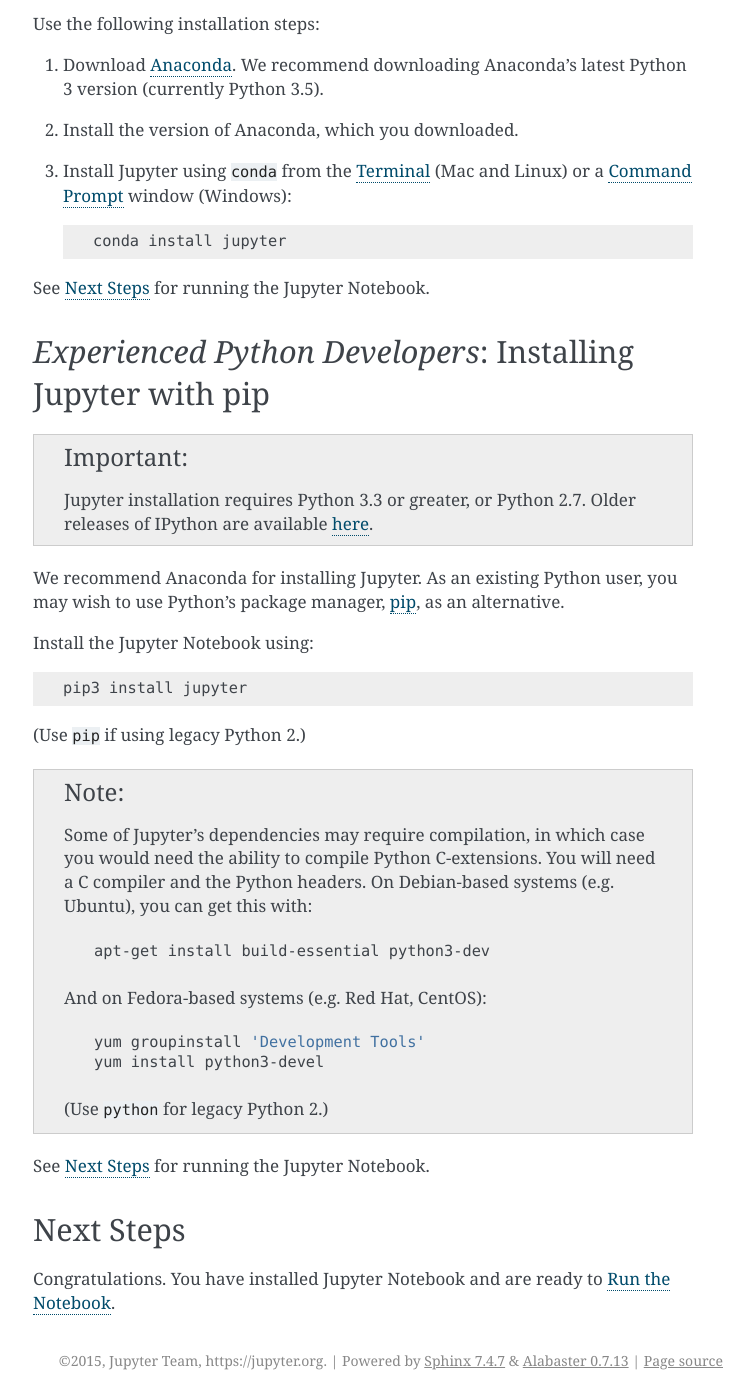
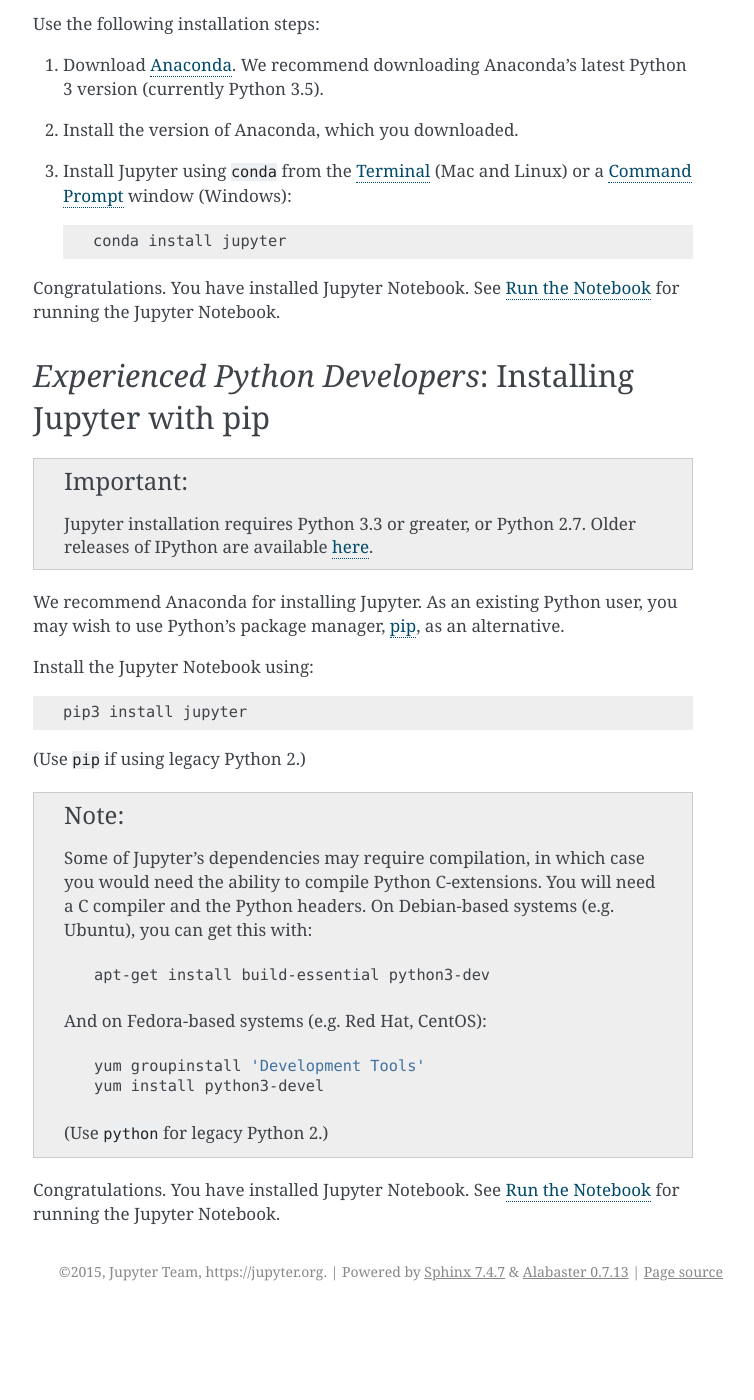
Before and after one commit to jupyter/jupyter, a Sphinx documentation site: the page built from docs/source/install.rst, in a window 1280 px wide and 1400 px high, scrolled down 656 px. Shown: the whole window, without its empty margins (387-1141 px from the left). Built offline with Sphinx 7.4.7, drawn with Linux system fonts in a browser that asks for light colours; pages that are not in the unit, such as notebooks, are missing from menus; after the commit the page ends 1967 px from its top, so only the background shows below that.

Commit message:
Simplify awkward link

```diff
--- a/docs/source/install.rst
+++ b/docs/source/install.rst
@@ -38,7 +38,8 @@
 
        conda install jupyter
 
-See :ref:`Next Steps <next-steps>` for running the Jupyter Notebook.
+Congratulations. You have installed Jupyter Notebook. See
+:ref:`Run the Notebook <running>` for running the Jupyter Notebook.
 
 .. _existing-python-new-jupyter:
 
@@ -85,12 +86,5 @@
 
     (Use ``python`` for legacy Python 2.)
 
-See :ref:`Next Steps <next-steps>` for running the Jupyter Notebook.
-
-.. _next-steps:
-
-Next Steps
-----------
-
-Congratulations. You have installed Jupyter Notebook and are ready to
-:ref:`Run the Notebook <running>`.
+Congratulations. You have installed Jupyter Notebook. See
+:ref:`Run the Notebook <running>` for running the Jupyter Notebook.
```
